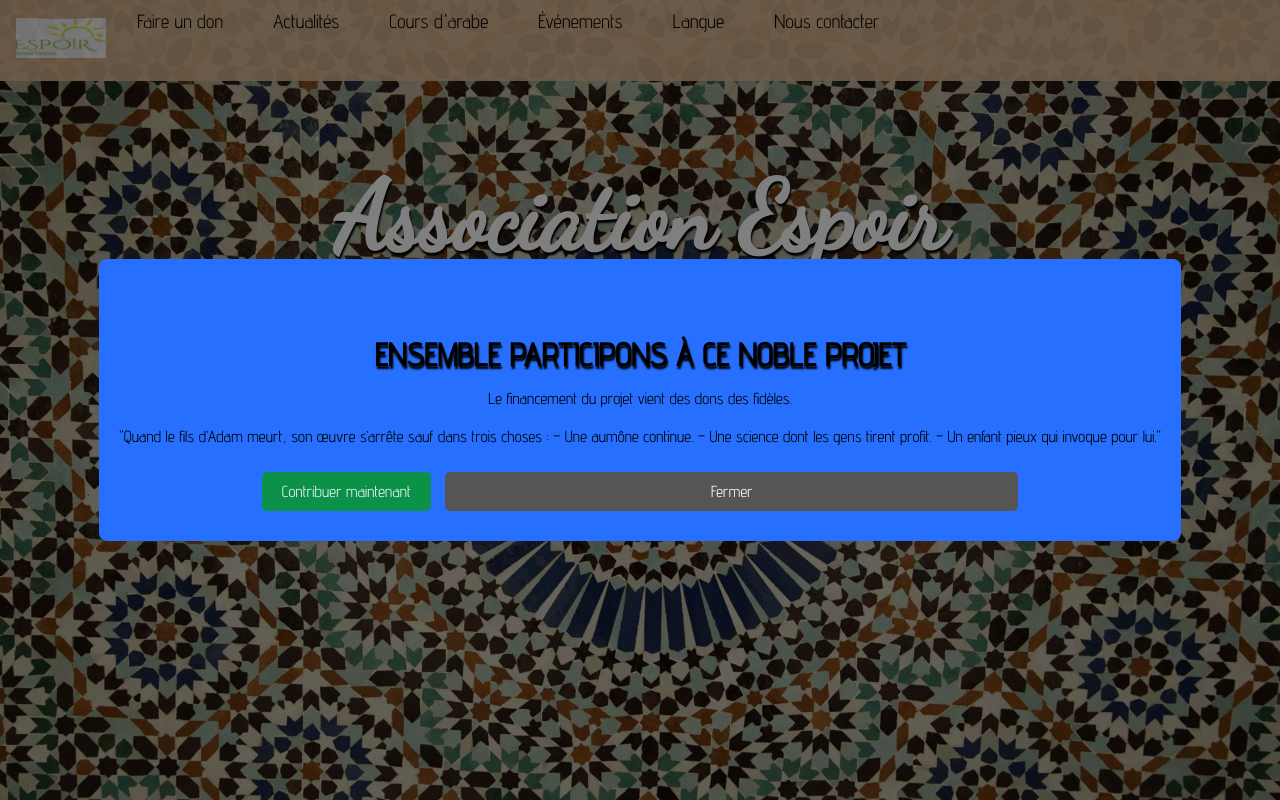
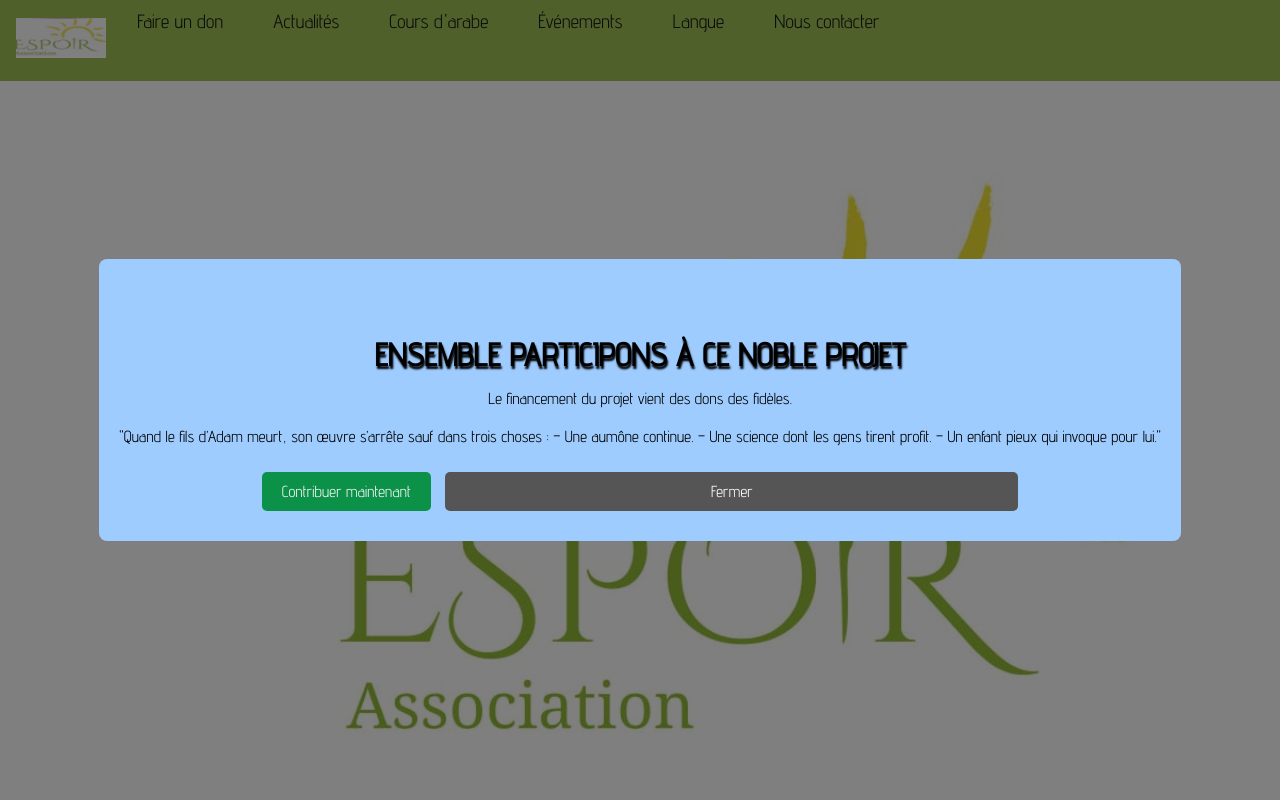
Before and after one commit to Azariop/Association-Espoir, a plain HTML site: page index.html in a window 1280 px wide. Shown: the top 800 px of the page. Drawn offline with Linux system fonts and the light colour scheme.

Commit message:
mosaique remplace , othograpghe, pay pal pause

```diff
--- a/index.html
+++ b/index.html
@@ -12,7 +12,7 @@
         <ul id="menu">
           <li id="logo">
             <a href="#">
-              <img src="media/Capture d'écran 2024-10-26 203131.png" alt="Logo Association Espoir" style="height: 40px;">
+              <img src="media/lojo.png" alt="Logo Association Espoir" style="height: 40px;">
             </a>
           <li class="menu-item"><a href="#don">Faire un don</a></li>
 
@@ -40,9 +40,9 @@
 </div>
 
       <div id="imagePrincipale">
-        <h1>Association Espoir</h1>
-        <div id="premierTrait"></div>
-        <h3>Centre culturel et cultuel</h3>
+        <h1></h1>
+
+        <h3></h3>
       </div>
     </header>
  <!-- Section Don -->
@@ -71,7 +71,7 @@
       <!-- Boutons de don -->
       <div class="don-buttons">
           <a href="https://www.helloasso.com/associations/association-espoir-saint-marcel-les-valence/collectes/projet-d-acquisition-d-un-batiment-de-570-m2" class="btn-primary">Faire un Don </a>
-          <a href="https://www.paypal.com/ncp/payment/WA6ZXSK9SNC9W" class="btn-secondary">Don via PayPal</a>
+          <a href="" class="btn-secondary">Don via PayPal, est bientôt disponible</a>
           <title>Custom Slider</title>
         </head>
         <body>
@@ -233,7 +233,7 @@ Cette acquisition nous offre :
 <!-- Section Cours -->
 <section id="Cours" class="section cours">
   <h2>Cours d'arabe</h2>
-  <p>Cette années les incriptions pour les cours d'arabe sont cloturer pour le mommen t pour plus dinfo nhesitez pas joindre : +33 6.51.19.23.16</p>
+  <p>Cette année les incriptions pour les cours d'arabe sont cloturés pour le momment pour plus d'infos n'hésitez pas à joindre le : 06.51.19.23.16</p>
 </section>
 
 
--- a/style.css
+++ b/style.css
@@ -19,7 +19,7 @@ li {
 h2 {
   text-transform: uppercase;
   text-align: center;
-  padding-top: 30px;
+  padding-top: 0px;
   font-size: 2em;
 }
 a {
@@ -29,7 +29,7 @@ a {
 /* ******************* NAVBAR ******************* */
 nav {
   overflow: hidden;
-  background-color: #ddb892;
+  background-color: #96BC42;
   position: fixed;
   width: 100%;
   opacity: 0.9;
@@ -53,7 +53,7 @@ header li a {
 /* **************** IMAGE PRINCIPALE ************* */
 #imagePrincipale {
   padding-top: 60px;
-  background: url(media/5bee73149ee66263f8242e6402054bb5.jpg) no-repeat fixed 50% 50%;
+  background: url(media/logolong.jpeg) no-repeat fixed 50% 50%;
   background-size: cover;
   height: 799px;
 }
@@ -531,7 +531,7 @@ section p {
 }
 
 .popup-content {
-  background-color: #276fff;
+  background-color: #9fccff;
   padding: 20px;
   border-radius: 8px;
   text-align: center;
```
Also changed, not shown: media/logolong.jpeg (added), media/lojo.png (renamed from media/Capture d'écran 2024-10-26 203131.png).
